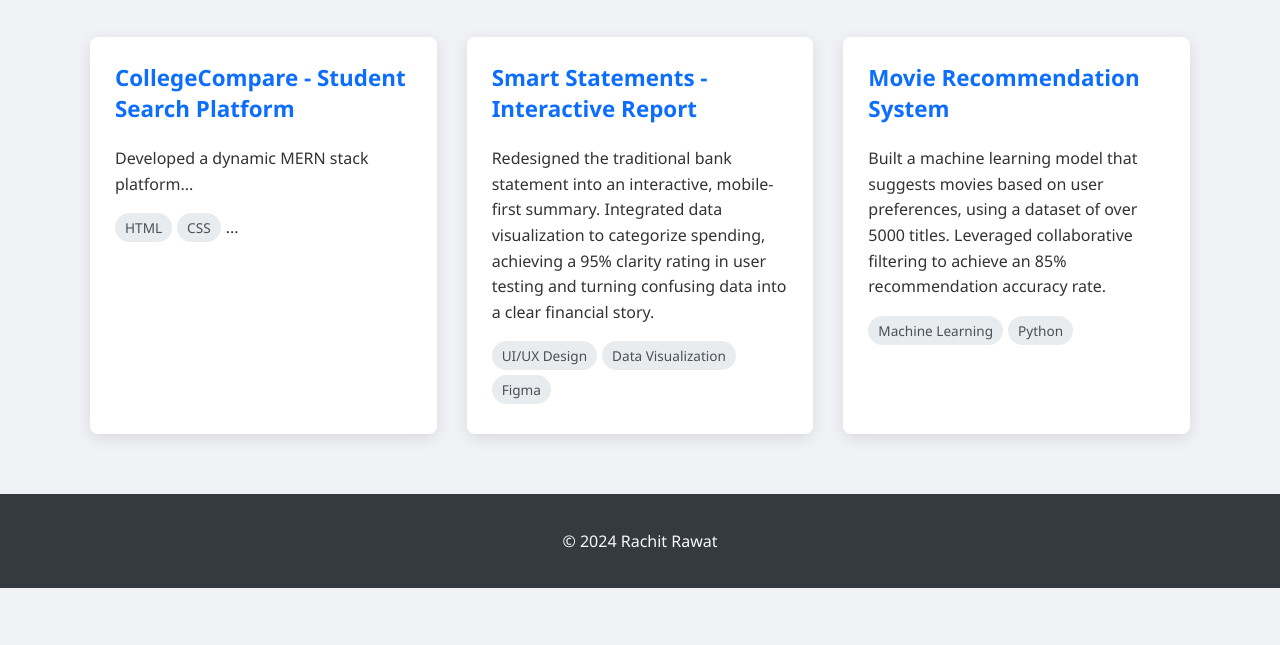
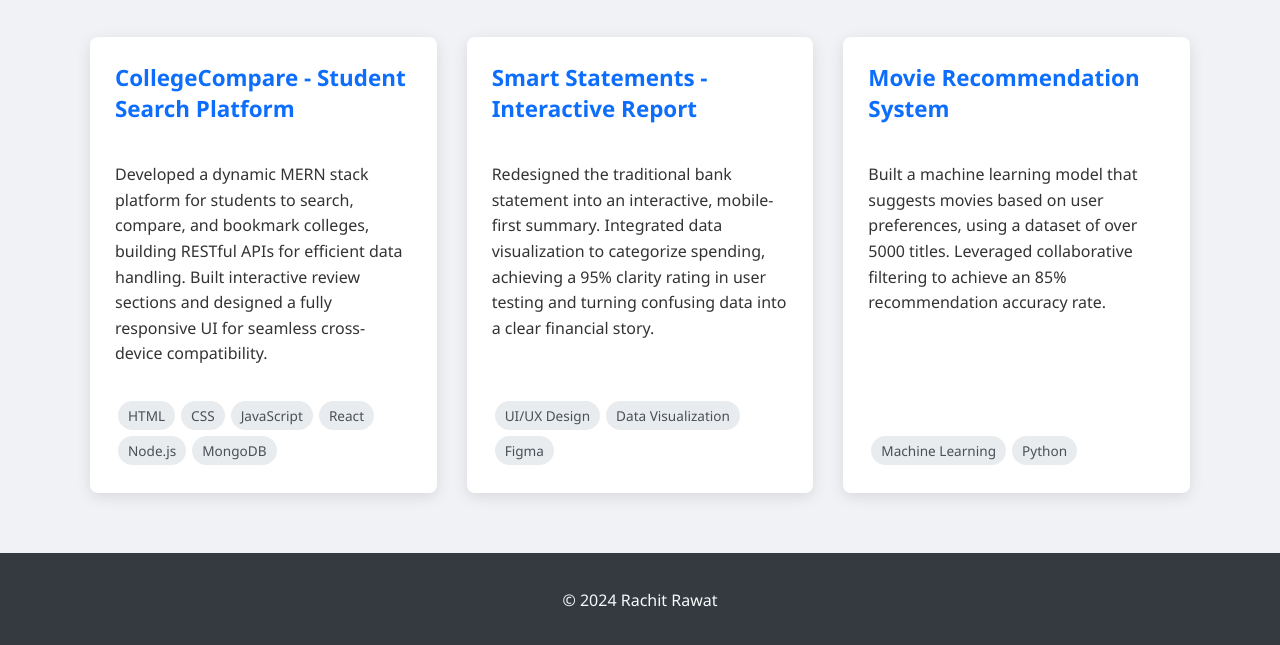
Before and after one commit to kabootar-1129/kabootar-1129.github.io, a plain HTML site: page projects.html in a window 1280 px wide. Shown: the part 207-852 px from the top of the page. Before the commit the page ends 800 px from the top, so only its background shows below. Drawn offline with Linux system fonts and the light colour scheme.

Commit message:
Add files via upload

```diff
--- a/projects.html
+++ b/projects.html
@@ -57,6 +57,8 @@
             box-shadow: 0 4px 15px rgba(0,0,0,0.1);
             padding: 25px;
             transition: transform 0.3s, box-shadow 0.3s;
+            display: flex; /* <-- Add this */
+            flex-direction: column; /* <-- And this */
         }
         .project-card:hover {
             transform: translateY(-10px);
@@ -67,8 +69,12 @@
             color: #0d6efd;
             margin-top: 0;
         }
+        .project-card a {
+            text-decoration: none;
+        }
         .project-card p {
             line-height: 1.6;
+            flex-grow: 1; /* <-- Add this to make the text area expand */
         }
         .project-card .tags {
             margin-top: 15px;
@@ -80,8 +86,7 @@
             padding: 5px 10px;
             border-radius: 15px;
             font-size: 0.85em;
-            margin-right: 5px;
-            margin-bottom: 5px;
+            margin: 3px; /* <-- Use margin instead of just right/bottom */
         }
         .footer {
             text-align: center;
@@ -111,14 +116,14 @@
 
             <!-- Project 1 -->
             <div class="project-card">
-            <a href="https://kabootar-1129.github.io/college-compare-demo" target="_blank" style="text-decoration: none;">
-        <h3>CollegeCompare - Student Search Platform</h3>
-    </a>
-    <p>Developed a dynamic MERN stack platform...</p>
-    <div class="tags">
-        <span>HTML</span><span>CSS</span>...
-    </div>
-</div>
+                <a href="https://kabootar-1129.github.io/college-compare-demo" target="_blank">
+                    <h3>CollegeCompare - Student Search Platform</h3>
+                </a>
+                <p>Developed a dynamic MERN stack platform for students to search, compare, and bookmark colleges, building RESTful APIs for efficient data handling. Built interactive review sections and designed a fully responsive UI for seamless cross-device compatibility.</p>
+                <div class="tags">
+                    <span>HTML</span><span>CSS</span><span>JavaScript</span><span>React</span><span>Node.js</span><span>MongoDB</span>
+                </div>
+            </div>
 
             <!-- Project 2 -->
             <div class="project-card">
```
